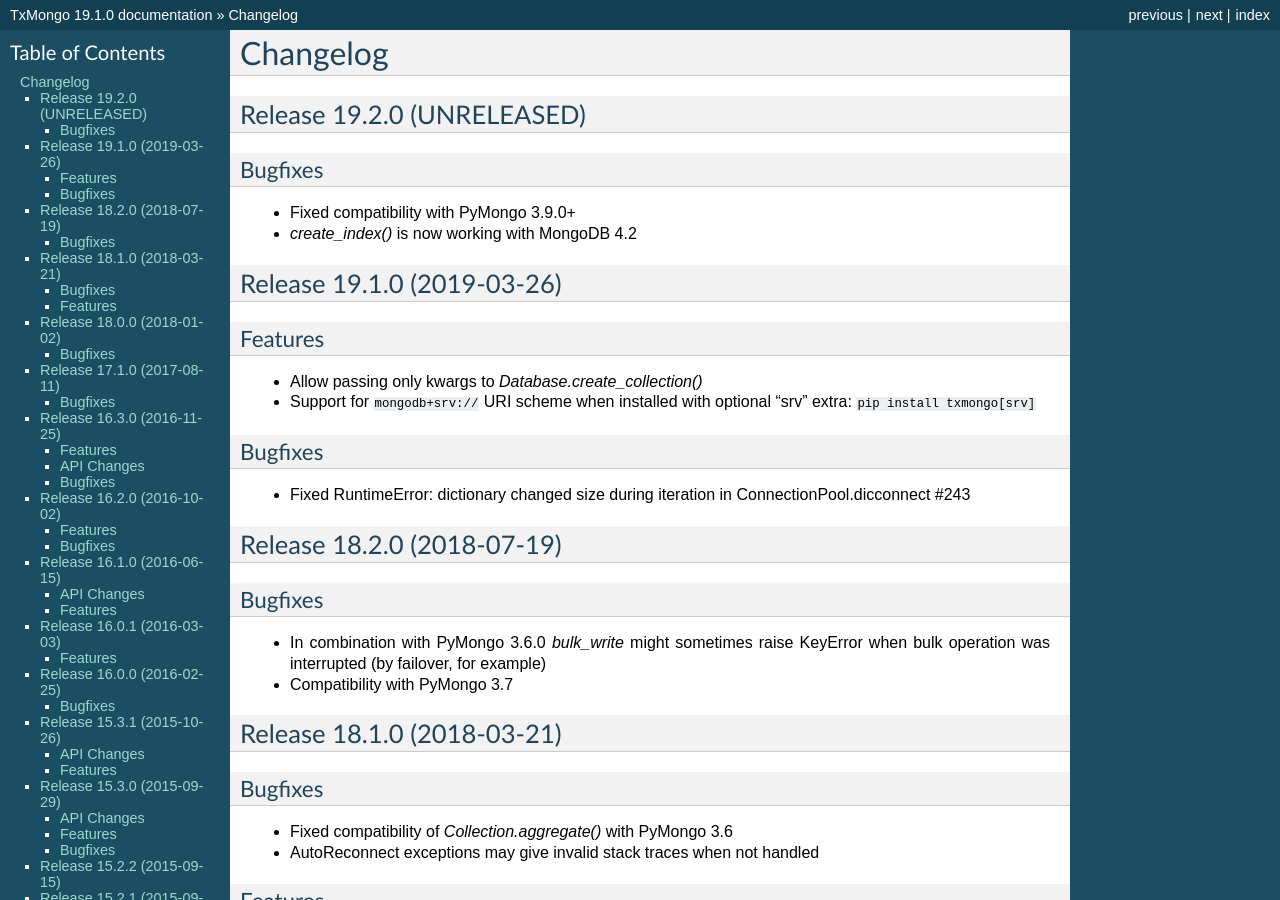
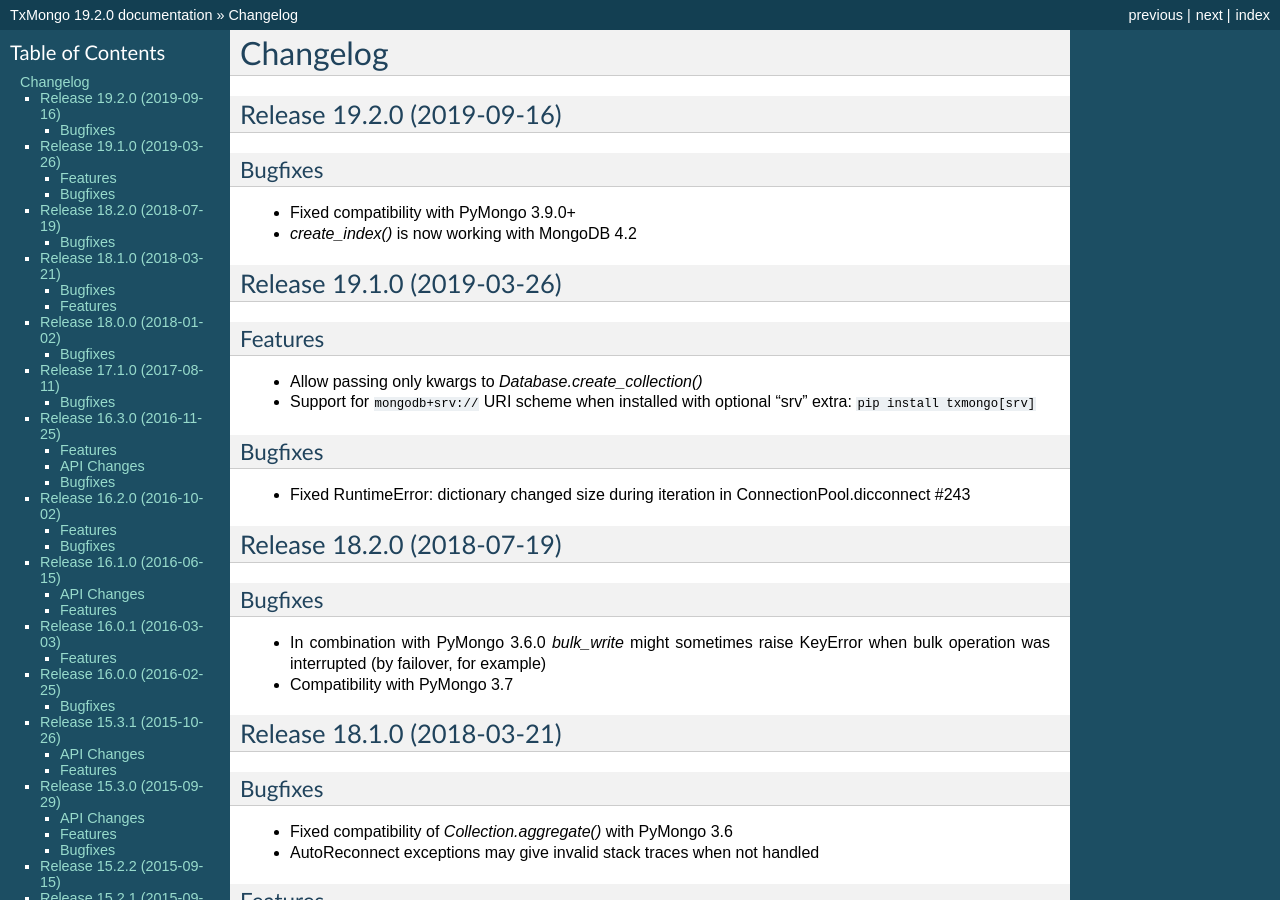
Before and after one commit to twisted/txmongo, a Sphinx documentation site: the page built from docs/source/NEWS.rst, in a window 1280 px wide and 900 px high. Built offline with Sphinx 7.4.7, drawn with Linux system fonts in a browser that asks for light colours; formulas are drawn with MathJax 3; some of the changed text lies outside the part shown.

Commit message:
19.2.0 release

```diff
--- a/docs/source/NEWS.rst
+++ b/docs/source/NEWS.rst
@@ -1,7 +1,7 @@
 Changelog
 =========
 
-Release 19.2.0 (UNRELEASED)
+Release 19.2.0 (2019-09-16)
 ---------------------------
 
 Bugfixes
--- a/docs/source/conf.py
+++ b/docs/source/conf.py
@@ -58,7 +58,7 @@
 # built documents.
 #
 # The short X.Y version.
-version = '19.1.0'
+version = '19.2.0'
 # The full version, including alpha/beta/rc tags.
 release = version
 
--- a/setup.py
+++ b/setup.py
@@ -3,7 +3,7 @@
 
 setup(
     name="txmongo",
-    version="19.1.0",
+    version="19.2.0",
     description="Asynchronous Python driver for MongoDB <http://www.mongodb.org>",
     author="Alexandre Fiori, Bret Curtis",
     author_email="fiorix@gmail.com, psi29a@gmail.com",
```
Also changed, not shown: 1 other file.
